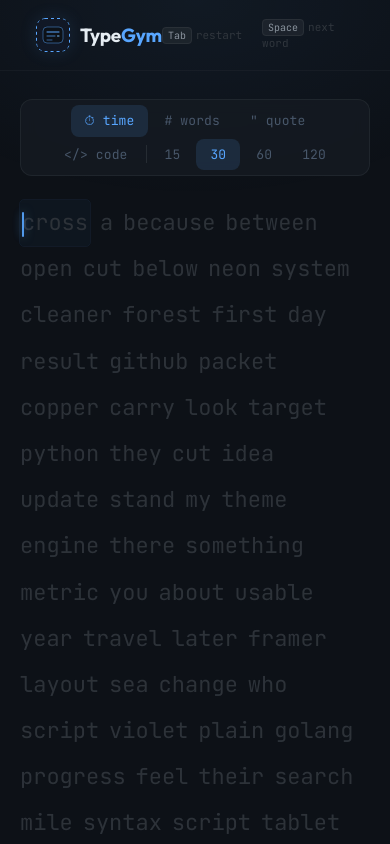
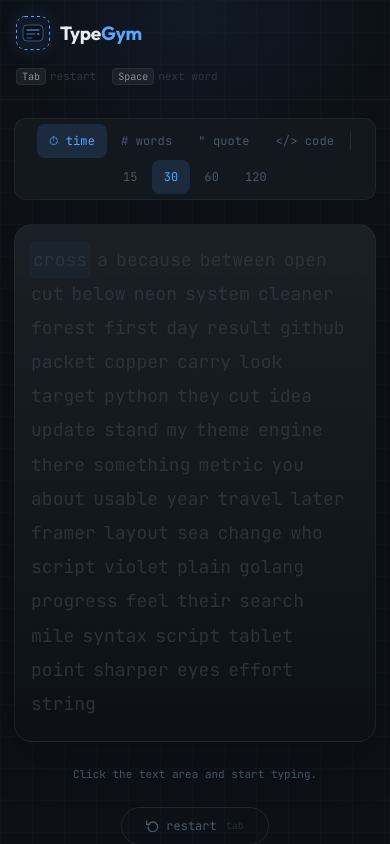
Before and after one commit to abhaypratap08/TypeGym, a Next.js app: page / in a window 390 px wide. Shown: the top 844 px of the page. Built offline with nearby package versions, Linux system fonts and the light colour scheme.

Commit message:
Improve mobile and desktop typing compatibility

```diff
--- a/app/globals.css
+++ b/app/globals.css
@@ -30,6 +30,137 @@ html, body {
   font-family: 'JetBrains Mono', 'Fira Code', monospace;
   -webkit-font-smoothing: antialiased;
   -moz-osx-font-smoothing: grayscale;
+}
+
+body {
+  min-height: 100dvh;
+}
+
+/* ── App shell ── */
+.app-shell {
+  min-height: 100dvh;
+  background: var(--bg-primary);
+  display: flex;
+  flex-direction: column;
+  position: relative;
+  overflow: hidden;
+}
+
+.app-header {
+  display: flex;
+  justify-content: space-between;
+  align-items: center;
+  gap: 18px;
+  padding: 18px 36px;
+  border-bottom: 1px solid rgba(48, 54, 61, 0.25);
+  position: relative;
+  z-index: 10;
+}
+
+.header-hints {
+  display: flex;
+  flex-wrap: wrap;
+  justify-content: flex-end;
+  gap: 20px;
+  font-size: 11px;
+  color: var(--text-dim);
+  align-items: center;
+}
+
+.app-main {
+  flex: 1;
+  display: flex;
+  flex-direction: column;
+  align-items: center;
+  justify-content: center;
+  padding: 28px 20px 44px;
+  gap: 24px;
+  position: relative;
+  z-index: 1;
+}
+
+.app-footer {
+  padding: 13px 36px;
+  border-top: 1px solid rgba(48, 54, 61, 0.2);
+  display: flex;
+  justify-content: space-between;
+  gap: 12px;
+  font-size: 11px;
+  color: var(--text-dim);
+  font-family: 'Outfit', sans-serif;
+  position: relative;
+  z-index: 1;
+}
+
+.word-shell {
+  position: relative;
+  width: 100%;
+  max-width: 860px;
+  border: 1px solid rgba(48, 54, 61, 0.42);
+  border-radius: 22px;
+  background: linear-gradient(180deg, rgba(28, 33, 40, 0.94) 0%, rgba(13, 17, 23, 0.96) 100%);
+  box-shadow: 0 18px 48px rgba(0, 0, 0, 0.22);
+  overflow: hidden;
+}
+
+.typing-input-proxy {
+  position: absolute;
+  inset: 0;
+  width: 100%;
+  height: 100%;
+  border: none;
+  outline: none;
+  background: transparent;
+  color: transparent;
+  caret-color: transparent;
+  opacity: 0.01;
+  font-size: 16px;
+  z-index: 2;
+}
+
+.word-display {
+  position: relative;
+  z-index: 1;
+  padding: 28px 30px;
+}
+
+.word-display-text {
+  font-size: 22px;
+  line-height: 2.1;
+  user-select: none;
+  cursor: text;
+  min-height: 150px;
+}
+
+.tap-hint {
+  font-size: 11px;
+  color: var(--text-muted);
+  text-align: center;
+  max-width: 860px;
+  text-wrap: balance;
+}
+
+.metrics-row {
+  display: flex;
+  gap: 14px;
+  align-items: center;
+  justify-content: center;
+  flex-wrap: wrap;
+}
+
+.results-header {
+  display: flex;
+  justify-content: space-between;
+  align-items: center;
+  gap: 14px;
+  margin-bottom: 30px;
+}
+
+.results-grid {
+  display: grid;
+  grid-template-columns: 1fr 1fr;
+  gap: 12px;
+  margin-bottom: 22px;
 }
 
 /* ── Character states ── */
@@ -207,3 +338,91 @@ kbd {
   margin-right: 4px;
   color: var(--text-secondary);
 }
+
+@media (max-width: 900px) {
+  .app-header {
+    padding: 16px 20px;
+  }
+
+  .app-footer {
+    padding: 13px 20px;
+  }
+
+  .word-display {
+    padding: 24px 22px;
+  }
+}
+
+@media (max-width: 640px) {
+  .app-header {
+    flex-direction: column;
+    align-items: flex-start;
+    padding: 16px 16px 14px;
+  }
+
+  .header-hints {
+    justify-content: flex-start;
+    gap: 10px 16px;
+  }
+
+  .app-main {
+    justify-content: flex-start;
+    padding: 18px 14px 28px;
+    gap: 18px;
+  }
+
+  .mode-btn {
+    font-size: 12px;
+    padding: 8px 12px;
+  }
+
+  .metric-card {
+    min-width: 74px;
+    padding: 9px 16px;
+  }
+
+  .metric-value {
+    font-size: 24px;
+  }
+
+  .word-shell {
+    border-radius: 18px;
+  }
+
+  .word-display {
+    padding: 18px 16px 20px;
+  }
+
+  .word-display-text {
+    font-size: 18px;
+    line-height: 1.9;
+    min-height: 132px;
+  }
+
+  .result-card {
+    padding: 24px 18px;
+    border-radius: 16px;
+  }
+
+  .results-header {
+    flex-direction: column;
+    align-items: flex-start;
+    margin-bottom: 20px;
+  }
+
+  .results-grid {
+    grid-template-columns: 1fr;
+  }
+
+  .app-footer {
+    flex-direction: column;
+    align-items: flex-start;
+    padding: 12px 16px 18px;
+  }
+
+  .ambient-glow {
+    width: 420px;
+    height: 280px;
+    top: -120px;
+  }
+}
--- a/components/typing/LiveMetrics.tsx
+++ b/components/typing/LiveMetrics.tsx
@@ -25,7 +25,7 @@ const LiveMetrics = memo(function LiveMetrics({
   const timeColor = timeLeft <= 10 ? 'var(--accent-red)' : 'var(--text-primary)'
 
   return (
-    <div style={{ display: 'flex', gap: 14, alignItems: 'center' }}>
+    <div className="metrics-row">
       <div className="metric-card">
         <div className="metric-label">wpm</div>
         <div className="metric-value" style={{ color: 'var(--accent-blue)' }}>
--- a/components/typing/TypingApp.tsx
+++ b/components/typing/TypingApp.tsx
@@ -17,7 +17,7 @@
  *     └── ResultsScreen (visible when finished)
  */
 
-import { useEffect, useCallback } from 'react'
+import { useEffect, useCallback, useRef, useState } from 'react'
 import Image from 'next/image'
 import { motion, AnimatePresence } from 'framer-motion'
 import { useTypingEngine } from '@/hooks/useTypingEngine'
@@ -28,20 +28,48 @@ import ResultsScreen  from './ResultsScreen'
 
 export default function TypingApp() {
   const engine = useTypingEngine()
+  const inputRef = useRef<HTMLInputElement | null>(null)
+  const [isTouchDevice, setIsTouchDevice] = useState(false)
 
   const {
     mode, timeSetting, wordSetting,
     phase, words, currentInput, wordResults, currentWordIdx,
     timeLeft, liveWPM, liveAccuracy, finalResults,
     setMode, setTimeSetting, setWordSetting,
-    resetTest, handleKeyDown,
+    resetTest, handleKeyDown, handleTextInput,
   } = engine
+
+  const focusInput = useCallback(() => {
+    inputRef.current?.focus()
+  }, [])
+
+  useEffect(() => {
+    if (typeof window === 'undefined') return
+
+    const media = window.matchMedia('(pointer: coarse)')
+    const syncInputMode = () => setIsTouchDevice(media.matches || navigator.maxTouchPoints > 0)
+
+    syncInputMode()
+
+    if (typeof media.addEventListener === 'function') {
+      media.addEventListener('change', syncInputMode)
+      return () => media.removeEventListener('change', syncInputMode)
+    }
+
+    media.addListener(syncInputMode)
+    return () => media.removeListener(syncInputMode)
+  }, [])
 
   // ── Global keyboard listener ───────────────────────────────────────────────
   useEffect(() => {
     window.addEventListener('keydown', handleKeyDown)
     return () => window.removeEventListener('keydown', handleKeyDown)
   }, [handleKeyDown])
+
+  useEffect(() => {
+    if (phase === 'finished') return
+    focusInput()
+  }, [focusInput, phase])
 
   // ── Tab → restart (separate listener so it can preventDefault) ────────────
   useEffect(() => {
@@ -63,30 +91,16 @@ export default function TypingApp() {
 
   return (
     <div
-      className="bg-grid"
+      className="bg-grid app-shell"
       style={{
-        fontFamily:    "'JetBrains Mono', 'Fira Code', monospace",
-        minHeight:     '100vh',
-        background:    'var(--bg-primary)',
-        display:       'flex',
-        flexDirection: 'column',
-        position:      'relative',
-        overflow:      'hidden',
+        fontFamily: "'JetBrains Mono', 'Fira Code', monospace",
       }}
     >
       {/* Ambient glow */}
       <div className="ambient-glow" />
 
       {/* ── HEADER ────────────────────────────────────────────────────────── */}
-      <header style={{
-        display:        'flex',
-        justifyContent: 'space-between',
-        alignItems:     'center',
-        padding:        '18px 36px',
-        borderBottom:   '1px solid rgba(48, 54, 61, 0.25)',
-        position:       'relative',
-        zIndex:         10,
-      }}>
+      <header className="app-header">
         {/* Logo */}
         <button
           onClick={resetTest}
@@ -127,30 +141,23 @@ export default function TypingApp() {
         </button>
 
         {/* Keyboard hint strip */}
-        <div style={{
-          display:    'flex',
-          gap:        20,
-          fontSize:   11,
-          color:      'var(--text-dim)',
-          alignItems: 'center',
-        }}>
-          <span><kbd>Tab</kbd>restart</span>
-          <span><kbd>Space</kbd>next word</span>
+        <div className="header-hints">
+          {isTouchDevice ? (
+            <>
+              <span>Tap the text card to type</span>
+              <span>Use restart below for a new run</span>
+            </>
+          ) : (
+            <>
+              <span><kbd>Tab</kbd>restart</span>
+              <span><kbd>Space</kbd>next word</span>
+            </>
+          )}
         </div>
       </header>
 
       {/* ── MAIN ──────────────────────────────────────────────────────────── */}
-      <main style={{
-        flex:           1,
-        display:        'flex',
-        flexDirection:  'column',
-        alignItems:     'center',
-        justifyContent: 'center',
-        padding:        '28px 20px 44px',
-        gap:            24,
-        position:       'relative',
-        zIndex:         1,
-      }}>
+      <main className="app-main">
         <AnimatePresence mode="wait">
           {phase !== 'finished' ? (
             <motion.div
@@ -197,7 +204,28 @@ export default function TypingApp() {
               </AnimatePresence>
 
               {/* Word display area */}
-              <div style={{ width: '100%', maxWidth: 860 }}>
+              <div
+                className="word-shell"
+                onClick={focusInput}
+                onTouchStart={focusInput}
+              >
+                <input
+                  ref={inputRef}
+                  className="typing-input-proxy"
+                  value={currentInput}
+                  onChange={(e) => handleTextInput(e.target.value)}
+                  onFocus={(e) => {
+                    const len = e.target.value.length
+                    e.target.setSelectionRange(len, len)
+                  }}
+                  autoCapitalize="none"
+                  autoCorrect="off"
+                  autoComplete="off"
+                  spellCheck={false}
+                  inputMode="text"
+                  enterKeyHint="done"
+                  aria-label="Typing input"
+                />
                 <WordDisplay
                   words={words}
                   curIdx={currentWordIdx}
@@ -205,6 +233,12 @@ export default function TypingApp() {
                   results={wordResults}
                   isIdle={phase === 'idle'}
                 />
+              </div>
+
+              <div className="tap-hint">
+                {isTouchDevice
+                  ? 'Tap anywhere on the text card to keep the keyboard open.'
+                  : 'Click the text area and start typing.'}
               </div>
 
               {/* Progress bar (word / quote / code modes) */}
@@ -237,7 +271,9 @@ export default function TypingApp() {
               >
                 <RestartIcon />
                 restart
-                <span style={{ opacity: 0.4, fontSize: 10, marginLeft: 2 }}>tab</span>
+                {!isTouchDevice && (
+                  <span style={{ opacity: 0.4, fontSize: 10, marginLeft: 2 }}>tab</span>
+                )}
               </button>
             </motion.div>
           ) : (
@@ -249,7 +285,11 @@ export default function TypingApp() {
               exit={{ opacity: 0 }}
             >
               {finalResults && (
-                <ResultsScreen results={finalResults} onRestart={resetTest} />
+                <ResultsScreen
+                  results={finalResults}
+                  onRestart={resetTest}
+                  showKeyboardHint={!isTouchDevice}
+                />
               )}
             </motion.div>
           )}
@@ -257,17 +297,7 @@ export default function TypingApp() {
       </main>
 
       {/* ── FOOTER ────────────────────────────────────────────────────────── */}
-      <footer style={{
-        padding:        '13px 36px',
-        borderTop:      '1px solid rgba(48, 54, 61, 0.2)',
-        display:        'flex',
-        justifyContent: 'space-between',
-        fontSize:       11,
-        color:          'var(--text-dim)',
-        fontFamily:     'Outfit, sans-serif',
-        position:       'relative',
-        zIndex:         1,
-      }}>
+      <footer className="app-footer">
         <span>TypeGym v1.0 · Open Source · MIT License</span>
         <a
           href="https://github.com/yourusername/typegym"
--- a/components/typing/WordDisplay.tsx
+++ b/components/typing/WordDisplay.tsx
@@ -126,16 +126,12 @@ export default function WordDisplay({
   }, [words, curIdx])
 
   return (
-    <div style={{ position: 'relative' }}>
+    <div className="word-display">
       {/* Words */}
       <div
+        className="word-display-text"
         style={{
-          fontSize:   22,
-          lineHeight: 2.1,
-          userSelect: 'none',
-          cursor:     'text',
-          minHeight:  150,
-          opacity:    isIdle ? 0.92 : 1,
+          opacity: isIdle ? 0.92 : 1,
           transition: 'opacity 0.2s ease',
         }}
         aria-label="Typing test text"
--- a/hooks/useTypingEngine.ts
+++ b/hooks/useTypingEngine.ts
@@ -60,6 +60,7 @@ export interface TypingEngineActions {
   setWordSetting: (w: number) => void
   resetTest:      () => void
   handleKeyDown:  (e: KeyboardEvent) => void
+  handleTextInput: (value: string) => void
 }
 
 // ─── Metric helpers ───────────────────────────────────────────────────────────
@@ -110,6 +111,10 @@ function isEditableTarget(target: EventTarget | null): boolean {
   if (!(target instanceof HTMLElement)) return false
   if (target.isContentEditable) return true
   return ['INPUT', 'TEXTAREA', 'SELECT'].includes(target.tagName)
+}
+
+function clampInput(value: string, expected: string): string {
+  return value.slice(0, expected.length + 10)
 }
 
 function buildWordList(mode: TestMode, timeSetting: number, wordSetting: number): string[] {
@@ -194,6 +199,55 @@ export function useTypingEngine(): TypingEngineState & TypingEngineActions {
     })
   }, [])
 
+  const commitWord = useCallback((typed: string) => {
+    const { phase: ph, words: ws, currentWordIdx: wi, mode: m, wordSetting: wset,
+            wordResults: res, elapsed: el } = refs.current
+
+    if (ph === 'finished' || typed === '') return
+
+    const word = ws[wi]
+    if (!word) return
+
+    const newRes   = [...res, { word, typed }]
+    const nextWIdx = wi + 1
+
+    setResults(newRes)
+    setWIdx(nextWIdx)
+    setInput('')
+
+    if (ph === 'idle') setPhase('active')
+
+    if (m === 'time' && nextWIdx >= ws.length - 20) {
+      setWords(prev => extendWords(prev, 100))
+    }
+
+    const isDone =
+      (m === 'words' && nextWIdx >= wset) ||
+      ((m === 'quote' || m === 'code') && nextWIdx >= ws.length)
+
+    if (isDone) setTimeout(() => finishTest(newRes, el + 1), 50)
+  }, [finishTest])
+
+  const handleTextInput = useCallback((value: string) => {
+    const { phase: ph, words: ws, currentWordIdx: wi } = refs.current
+
+    if (ph === 'finished') return
+
+    const normalized = value.replace(/\r?\n/g, ' ')
+    const hasCommitChar = /\s/.test(normalized)
+
+    if (hasCommitChar) {
+      const typed = normalized.trim().split(/\s+/)[0] ?? ''
+      commitWord(typed)
+      return
+    }
+
+    const currentWord = ws[wi] ?? ''
+    const nextValue = clampInput(normalized, currentWord)
+    setInput(nextValue)
+    if (ph === 'idle' && nextValue !== '') setPhase('active')
+  }, [commitWord])
+
   // ── Timer (only active while phase === 'active') ───────────────────────────
 
   useEffect(() => {
@@ -233,30 +287,7 @@ export function useTypingEngine(): TypingEngineState & TypingEngineActions {
     // ── Space / Enter → commit current word ──────────────────────────────────
     if (key === ' ' || key === 'Enter') {
       e.preventDefault()
-      if (ci === '') return
-
-      const word = ws[wi]
-      if (!word) return
-
-      const newRes   = [...res, { word, typed: ci }]
-      const nextWIdx = wi + 1
-
-      setResults(newRes)
-      setWIdx(nextWIdx)
-      setInput('')
-
-      if (ph === 'idle') setPhase('active')
-
-      if (m === 'time' && nextWIdx >= ws.length - 20) {
-        setWords(prev => extendWords(prev, 100))
-      }
-
-      // Check end condition for word/quote/code modes
-      const isDone =
-        (m === 'words' && nextWIdx >= wset) ||
-        ((m === 'quote' || m === 'code') && nextWIdx >= ws.length)
-
-      if (isDone) setTimeout(() => finishTest(newRes, el + 1), 50)
+      commitWord(ci)
       return
     }
 
@@ -270,9 +301,9 @@ export function useTypingEngine(): TypingEngineState & TypingEngineActions {
     if (key.length === 1) {
       if (ph === 'idle') setPhase('active')
       const cw = ws[wi] ?? ''
-      setInput(prev => prev.length < cw.length + 10 ? prev + key : prev)
+      setInput(prev => clampInput(prev + key, cw))
     }
-  }, [finishTest])
+  }, [commitWord])
 
   // ── Live metrics (memoized — only recompute when relevant state changes) ───
 
@@ -306,6 +337,6 @@ export function useTypingEngine(): TypingEngineState & TypingEngineActions {
     liveWPM, liveAccuracy,
     finalResults,
     setMode, setTimeSetting, setWordSetting,
-    resetTest, handleKeyDown,
+    resetTest, handleKeyDown, handleTextInput,
   }
 }
```
Also changed, not shown: components/typing/ResultsScreen.tsx (+11 -14 lines), .eslintrc.json (added).
